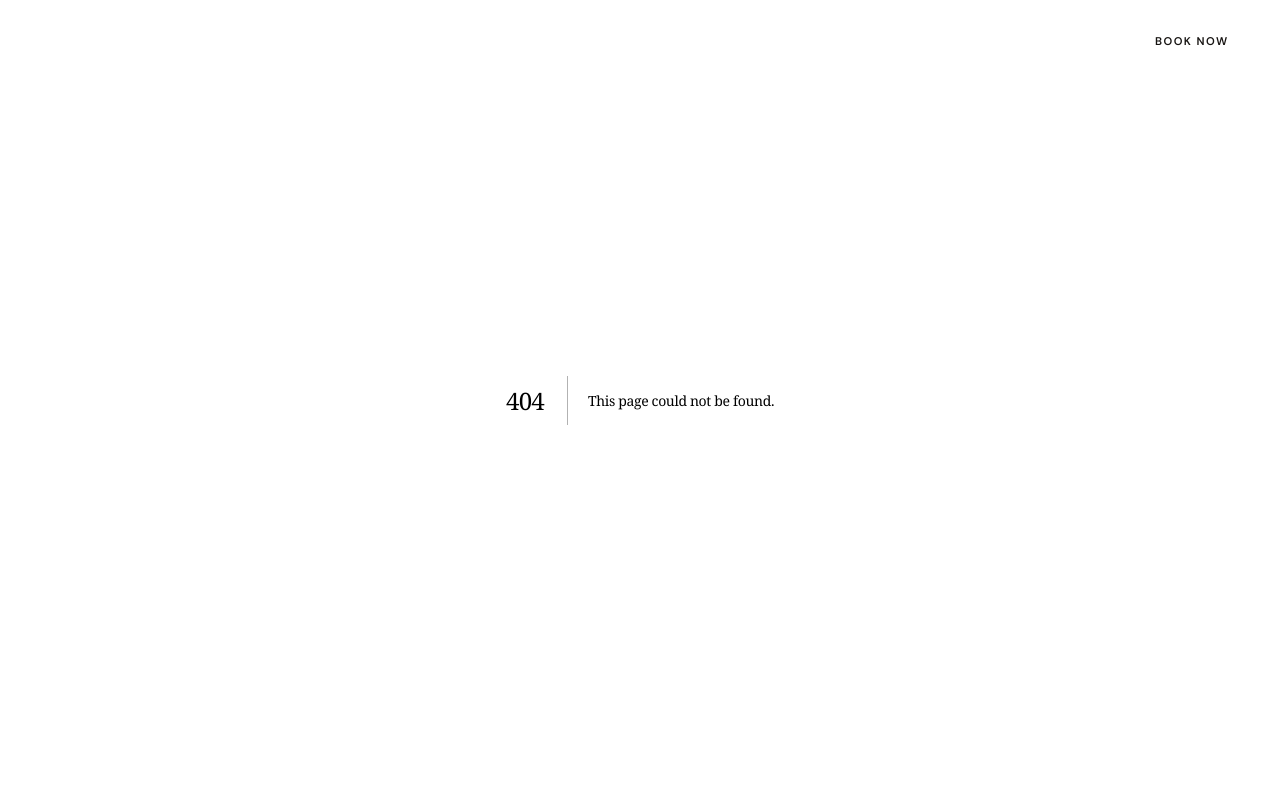
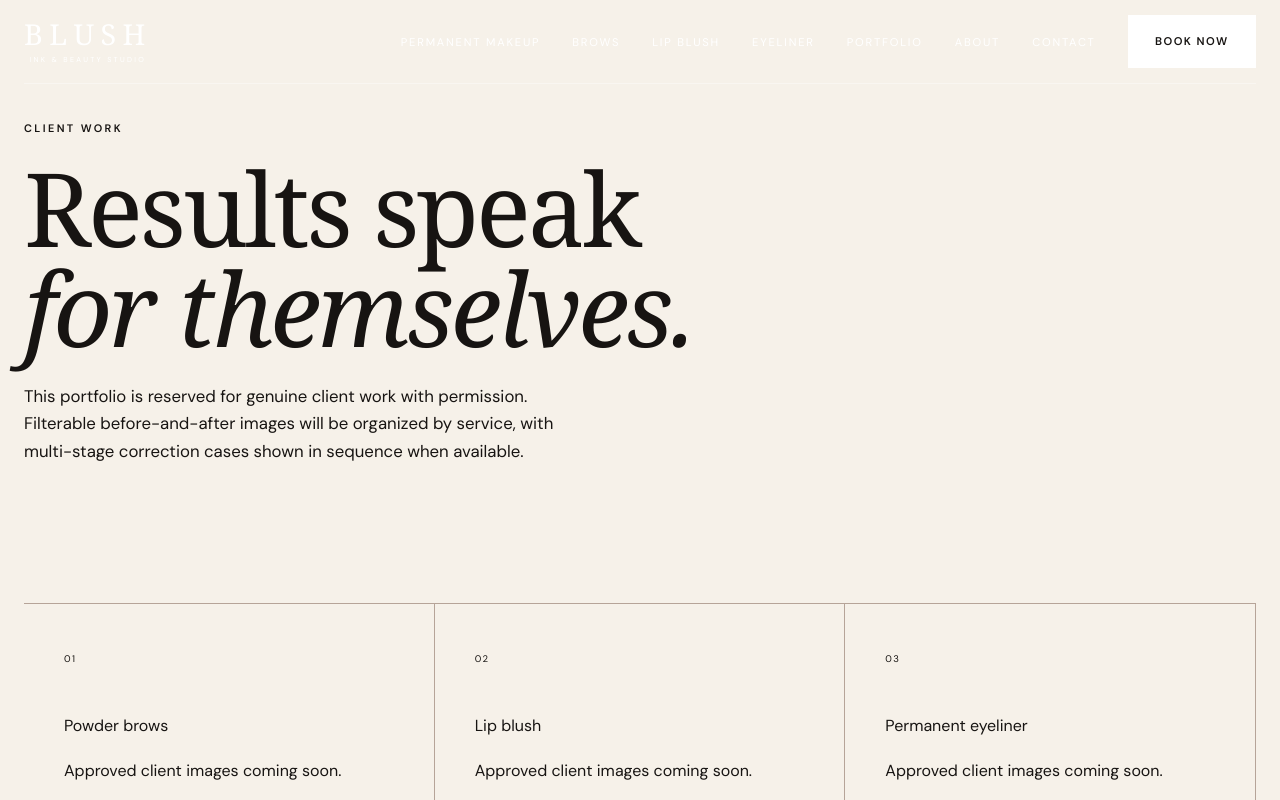
Before and after one commit to RevivDentalSolutions/Blush-Website, a Next.js app: page /portfolio in a window 1280 px wide. Before the commit this address had no page. Shown: the top 800 px of the page. Built offline with nearby package versions, Linux system fonts and the light colour scheme; a web font is replaced by a local one.

Commit message:
Optimize Blush local SEO and permanent makeup pages

```diff
--- /dev/null
+++ b/app/portfolio/page.tsx
@@ -0,0 +1,4 @@
+import type {Metadata} from "next";import Link from "next/link";
+export const metadata:Metadata={title:"Permanent Makeup Portfolio | Before & After",description:"Browse Blush Ink & Beauty Studio's permanent makeup portfolio: brows, lip blush, eyeliner, corrections, and healed results in North Little Rock.",alternates:{canonical:"/portfolio"}};
+const categories=["Powder brows","Lip blush","Permanent eyeliner","PMU corrections","Healed results"];
+export default function Page(){return <section className="section container"><p className="eyebrow">Client work</p><h1>Results speak<br/><em>for themselves.</em></h1><p className="hero-copy">This portfolio is reserved for genuine client work with permission. Filterable before-and-after images will be organized by service, with multi-stage correction cases shown in sequence when available.</p><div className="why-grid section">{categories.map((x,i)=><article key={x}><span>0{i+1}</span><h3>{x}</h3><p>Approved client images coming soon.</p></article>)}</div><Link className="text-link" href="/healed-results">Explore healed-result gallery ↗</Link></section>}
```
